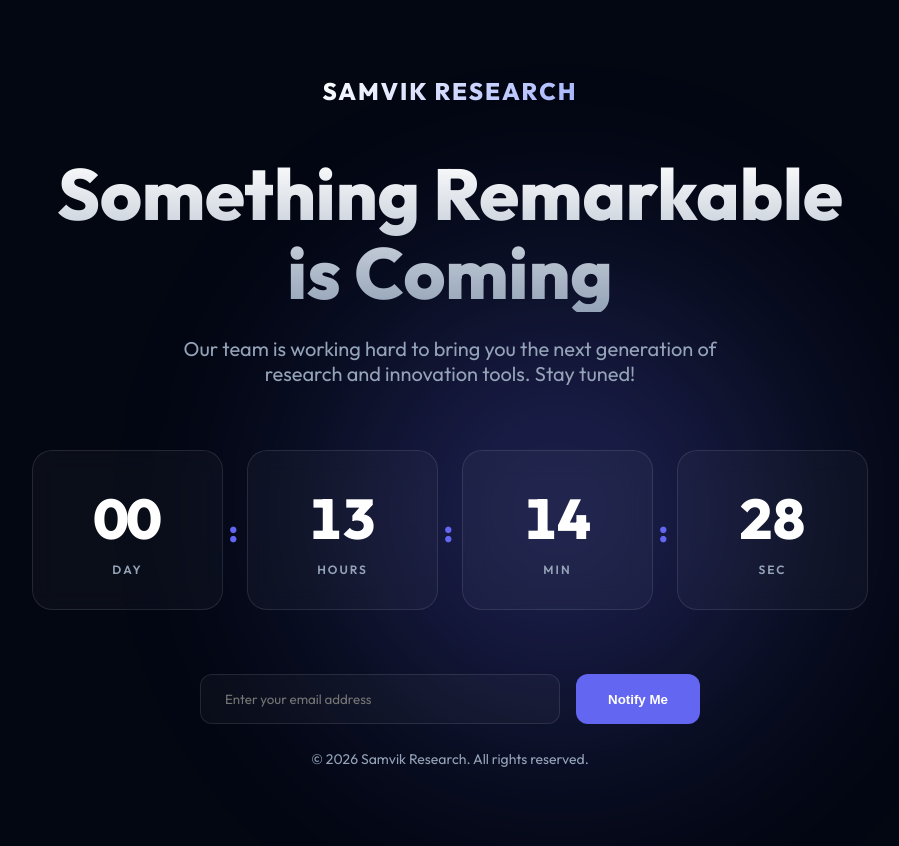
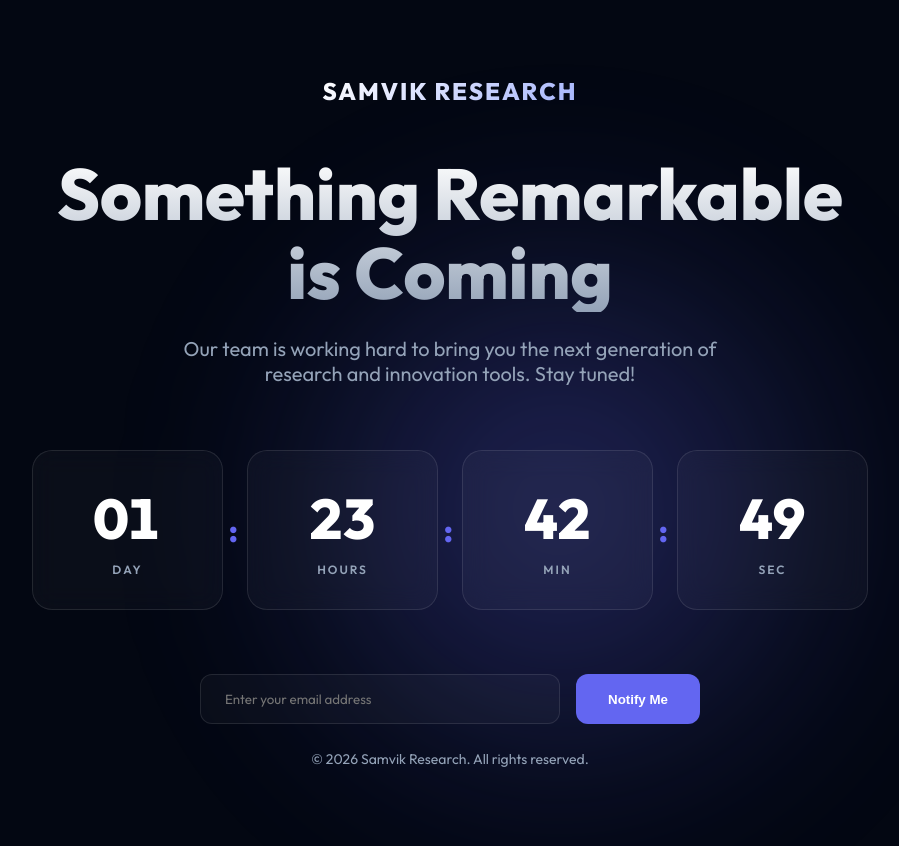
Before and after one commit to outdosolution/demo-app, a website: page public/index.html in a window 1280 px wide. Shown: the whole page, without its empty margins (190-1089 px from the left). Drawn offline with Linux system fonts and the light colour scheme.

Commit message:
Update target date in index.html

```diff
--- a/public/index.html
+++ b/public/index.html
@@ -262,7 +262,7 @@
 
     <script>
         // Set target date to March 2, 2026 (exactly 1 month from Feb 2, 2026)
-        const targetDate = new Date('2026-03-02T18:01:39');
+    const targetDate = new Date('2026-03-04T10:00:00+05:30');
 
         function updateTimer() {
             const currentTime = new Date();
```
